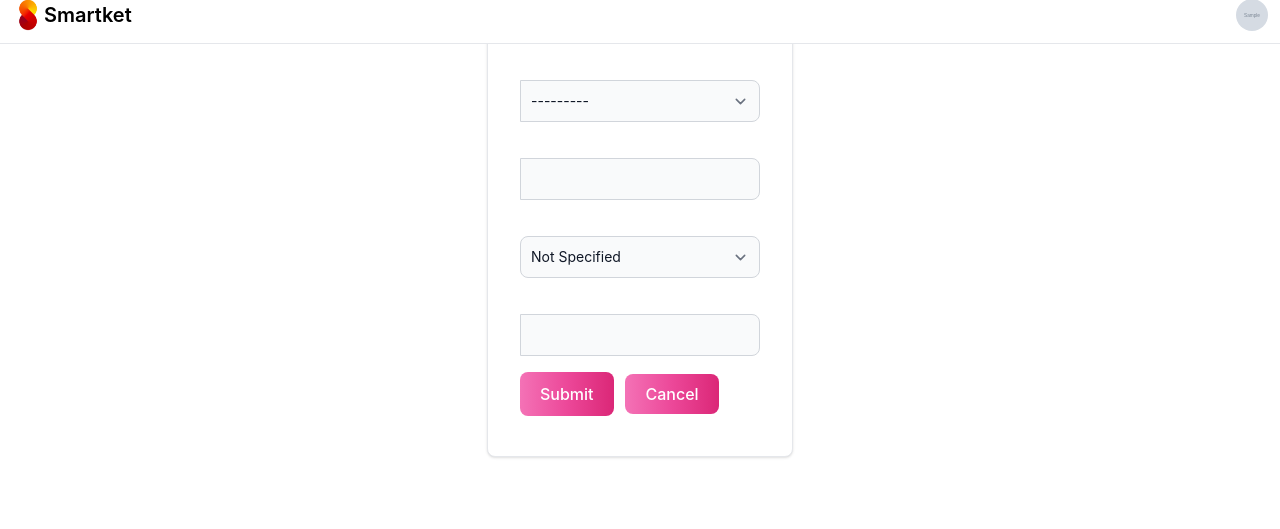
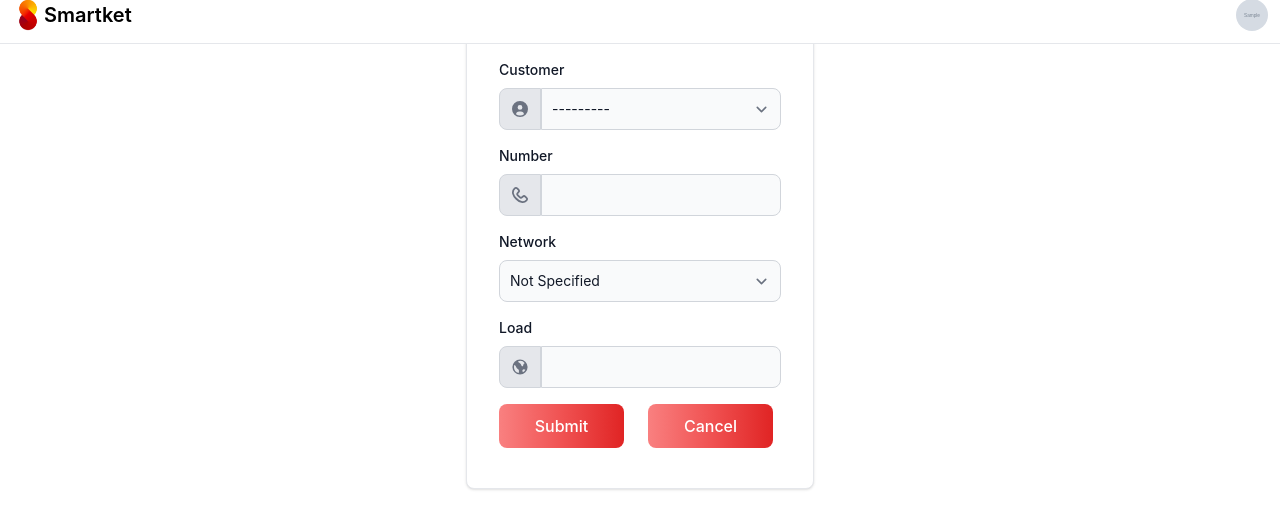
Before and after one commit to AristonCatipay/django_smartket, a Django app: page /number/add/ in a window 1280 px wide. Shown: the part 13-542 px from the top of the page. Run offline with Django 4.2, Linux system fonts and the light colour scheme; a user stored in the database is signed in; tables that the repository leaves empty hold one stand-in row (values such as "Sample post"); grey boxes marked "Sample" are stand-in pictures; some libraries are stand-ins or nearby versions.

Commit message:
Update the design of form.

```diff
--- a/number/templates/number/form.html
+++ b/number/templates/number/form.html
@@ -38,11 +38,61 @@
             {% endif %}
 
             <div class="space-y-4">
-                {{ form.as_p }}
+                {% for field in form %}
+                    {% if field.name == 'customer' %}
+                        <div>
+                            <label for="{{ field.id_for_label }}" class="block mb-2 text-sm font-medium text-gray-900 dark:text-white">{{ field.label }}</label>
+                            <div class="flex">
+                                <span class="inline-flex items-center px-3 text-sm text-gray-900 bg-gray-200 border border-e-0 border-gray-300 rounded-l-lg dark:bg-gray-600 dark:text-gray-400 dark:border-gray-600">
+                                    <svg class="w-4 h-4 text-gray-500 dark:text-gray-400" aria-hidden="true" xmlns="http://www.w3.org/2000/svg" fill="currentColor" viewBox="0 0 20 20">
+                                        <path d="M10 0a10 10 0 1 0 10 10A10.011 10.011 0 0 0 10 0Zm0 5a3 3 0 1 1 0 6 3 3 0 0 1 0-6Zm0 13a8.949 8.949 0 0 1-4.951-1.488A3.987 3.987 0 0 1 9 13h2a3.987 3.987 0 0 1 3.951 3.512A8.949 8.949 0 0 1 10 18Z"/>
+                                    </svg>
+                                </span>
+                                {{ field }}
+                            </div>
+                        </div>
+                    {% endif %}
+
+                    {% if field.name == 'number' %}
+                        <div>
+                            <label for="{{ field.id_for_label }}" class="block mb-2 text-sm font-medium text-gray-900 dark:text-white">{{ field.label }}</label>
+                            <div class="flex">
+                                <span class="inline-flex items-center px-3 text-sm text-gray-900 bg-gray-200 border border-e-0 border-gray-300 rounded-l-lg dark:bg-gray-600 dark:text-gray-400 dark:border-gray-600">
+                                    <svg class="w-4 h-4 text-gray-500 dark:text-gray-400" aria-hidden="true" xmlns="http://www.w3.org/2000/svg" fill="none" viewBox="0 0 18 18">
+                                        <path stroke="currentColor" stroke-linecap="round" stroke-linejoin="round" stroke-width="2" d="m16.344 12.168-1.4-1.4a1.98 1.98 0 0 0-2.8 0l-.7.7a1.98 1.98 0 0 1-2.8 0l-2.1-2.1a1.98 1.98 0 0 1 0-2.8l.7-.7a1.981 1.981 0 0 0 0-2.8l-1.4-1.4a1.828 1.828 0 0 0-2.8 0C-.638 5.323 1.1 9.542 4.78 13.22c3.68 3.678 7.9 5.418 11.564 1.752a1.828 1.828 0 0 0 0-2.804Z"/>
+                                    </svg>
+                                </span>
+                                {{ field }}
+                            </div>
+                        </div>
+                    {% endif %}
+
+                    {% if field.name == 'network' %}
+                        <div>
+                            <label for="{{ field.id_for_label }}" class="block mb-2 text-sm font-medium text-gray-900 dark:text-white">{{ field.label }}</label>
+                            {{ field }}
+                        </div>
+                    {% endif %}
+
+                    {% if field.name == 'load' %}
+                        <div>
+                            <label for="{{ field.id_for_label }}" class="block mb-2 text-sm font-medium text-gray-900 dark:text-white">{{ field.label }}</label>
+                            <div class="flex">
+                                <span class="inline-flex items-center px-3 text-sm text-gray-900 bg-gray-200 border border-e-0 border-gray-300 rounded-l-lg dark:bg-gray-600 dark:text-gray-400 dark:border-gray-600">
+                                    <svg class="w-4 h-4 text-gray-500 dark:text-gray-400" aria-hidden="true" xmlns="http://www.w3.org/2000/svg" fill="currentColor" viewBox="0 0 20 20">
+                                        <path d="M10 .5a9.5 9.5 0 1 0 0 19 9.5 9.5 0 0 0 0-19ZM8.374 17.4a7.6 7.6 0 0 1-5.9-7.4c0-.83.137-1.655.406-2.441l.239.019a3.887 3.887 0 0 1 2.082 2.5 4.1 4.1 0 0 0 2.441 2.8c1.148.522 1.389 2.007.732 4.522Zm3.6-8.829a.997.997 0 0 0-.027-.225 5.456 5.456 0 0 0-2.811-3.662c-.832-.527-1.347-.854-1.486-1.89a7.584 7.584 0 0 1 8.364 2.47c-1.387.208-2.14 2.237-2.14 3.307a1.187 1.187 0 0 1-1.9 0Zm1.626 8.053-.671-2.013a1.9 1.9 0 0 1 1.771-1.757l2.032.619a7.553 7.553 0 0 1-3.132 3.151Z"/>
+                                    </svg>
+                                </span>
+                                {{ field }}
+                            </div>
+                        </div>
+                    {% endif %}
+                {% endfor %}
             </div>
-
-            <button type="submit" class="mt-4 text-white bg-gradient-to-r from-pink-400 via-pink-500 to-pink-600 hover:bg-gradient-to-br focus:ring-4 focus:outline-none focus:ring-pink-300 dark:focus:ring-pink-200 font-medium rounded-lg text-base px-5 py-2.5 text-center mr-2 mb-2">Submit</button>
-            <a href="{% url 'number:index' %}" class="mt-4 text-white bg-gradient-to-r from-pink-400 via-pink-500 to-pink-600 hover:bg-gradient-to-br focus:ring-4 focus:outline-none focus:ring-pink-300 dark:focus:ring-pink-200 font-medium rounded-lg text-base px-5 py-2.5 text-center mr-2 mb-2">Cancel</a>
+            <div class="grid gap-4 sm:grid-cols-2 sm:gap-2">
+                <button type="submit" class="mt-4 text-white bg-gradient-to-r from-red-400 via-red-500 to-red-600 hover:bg-gradient-to-br focus:ring-4 focus:outline-none focus:ring-red-300 dark:focus:ring-red-200 font-medium rounded-lg text-base px-5 py-2.5 text-center mr-2 mb-2">Submit</button>
+                <a href="{% url 'number:index' %}" class="mt-4 text-white bg-gradient-to-r from-red-400 via-red-500 to-red-600 hover:bg-gradient-to-br focus:ring-4 focus:outline-none focus:ring-red-300 dark:focus:ring-red-200 font-medium rounded-lg text-base px-5 py-2.5 text-center mr-2 mb-2">Cancel</a>
+            </div>
         </form>
     </div>
 </div>
```
